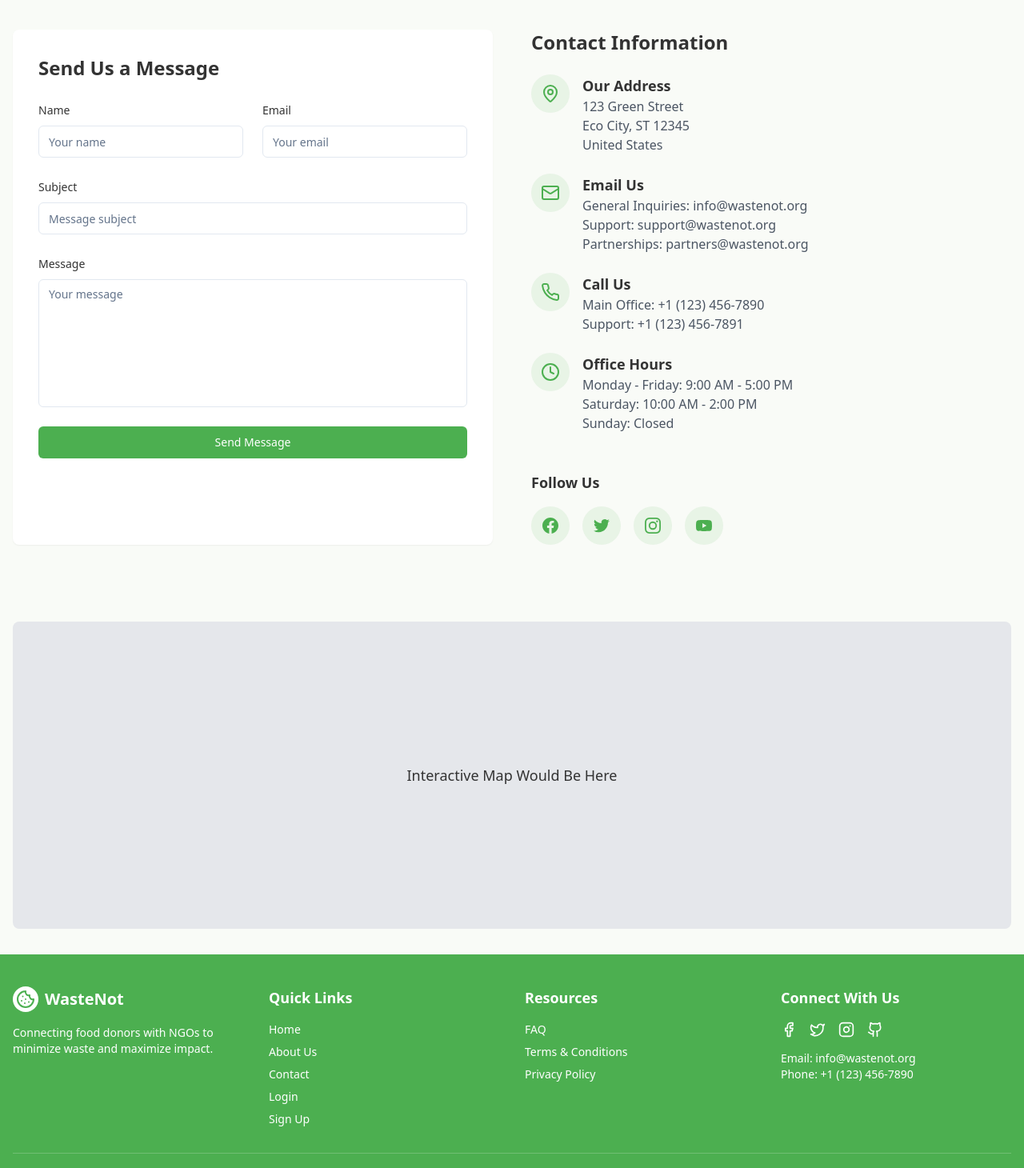
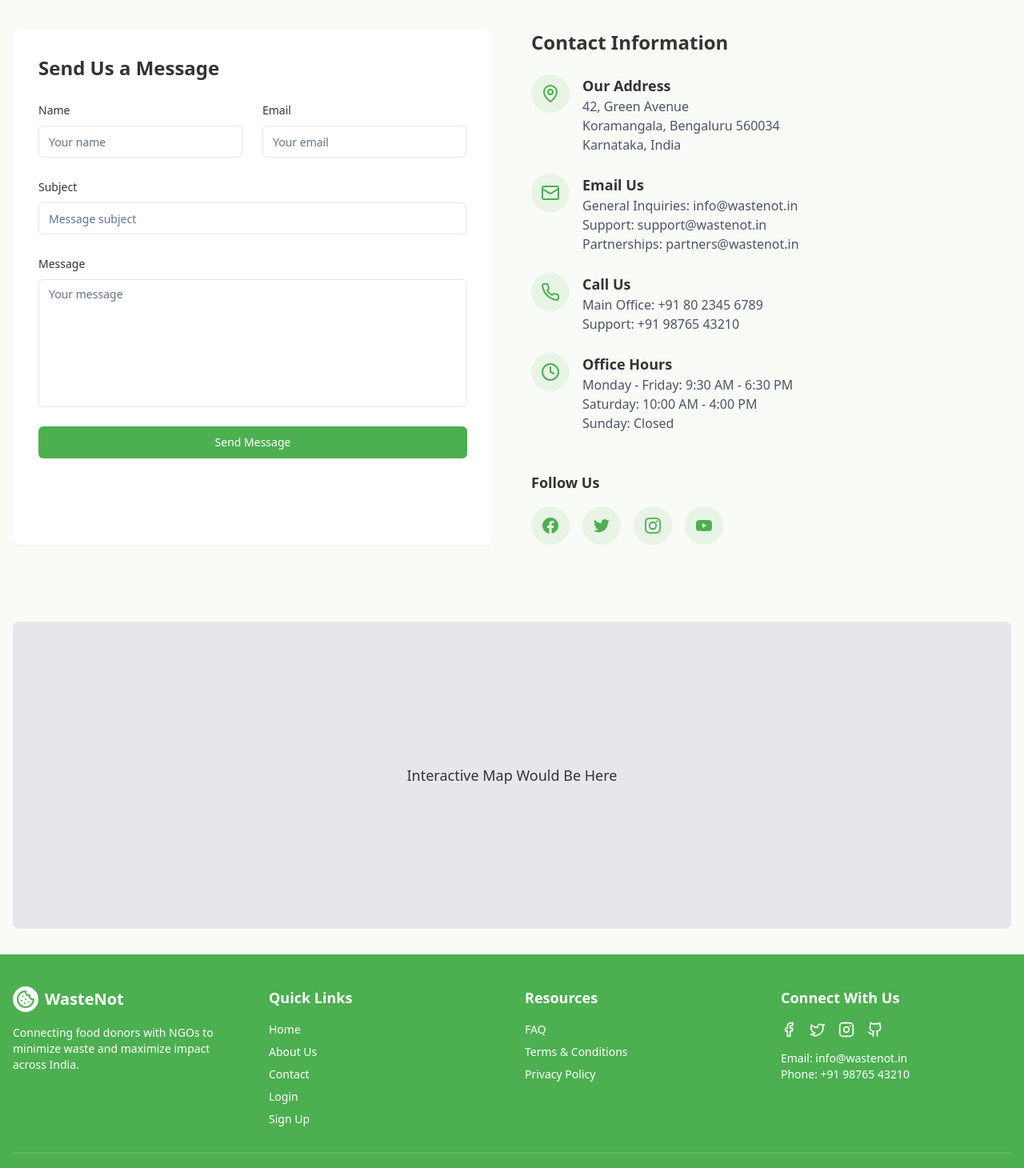
Before and after one commit to mahekraigagla/food-rescue-platform, a React (Vite) app: page /contact in a window 1280 px wide. Shown: the part 380-1840 px from the top of the page at 80% size. Built offline with nearby package versions, Linux system fonts and the light colour scheme.

Commit message:
Refactor: Update contact information

```diff
--- a/src/components/Footer.tsx
+++ b/src/components/Footer.tsx
@@ -32,7 +32,7 @@ const Footer = () => {
               <span className="text-xl font-bold">WasteNot</span>
             </Link>
             <p className="text-sm">
-              Connecting food donors with NGOs to minimize waste and maximize impact.
+              Connecting food donors with NGOs to minimize waste and maximize impact across India.
             </p>
           </div>
           <div className="col-span-1">
@@ -86,8 +86,8 @@ const Footer = () => {
               </a>
             </div>
             <p className="text-sm">
-              Email: info@wastenot.org<br />
-              Phone: +1 (123) 456-7890
+              Email: info@wastenot.in<br />
+              Phone: +91 98765 43210
             </p>
           </div>
         </div>
--- a/src/pages/Contact.tsx
+++ b/src/pages/Contact.tsx
@@ -1,3 +1,4 @@
+
 import React from 'react';
 import { useForm } from 'react-hook-form';
 import { zodResolver } from '@hookform/resolvers/zod';
@@ -153,9 +154,9 @@ const Contact = () => {
                   <div>
                     <h3 className="font-bold text-lg">Our Address</h3>
                     <p className="text-gray-600">
-                      123 Green Street<br />
-                      Eco City, ST 12345<br />
-                      United States
+                      42, Green Avenue<br />
+                      Koramangala, Bengaluru 560034<br />
+                      Karnataka, India
                     </p>
                   </div>
                 </div>
@@ -167,9 +168,9 @@ const Contact = () => {
                   <div>
                     <h3 className="font-bold text-lg">Email Us</h3>
                     <p className="text-gray-600">
-                      General Inquiries: info@wastenot.org<br />
-                      Support: support@wastenot.org<br />
-                      Partnerships: partners@wastenot.org
+                      General Inquiries: info@wastenot.in<br />
+                      Support: support@wastenot.in<br />
+                      Partnerships: partners@wastenot.in
                     </p>
                   </div>
                 </div>
@@ -181,8 +182,8 @@ const Contact = () => {
                   <div>
                     <h3 className="font-bold text-lg">Call Us</h3>
                     <p className="text-gray-600">
-                      Main Office: +1 (123) 456-7890<br />
-                      Support: +1 (123) 456-7891
+                      Main Office: +91 80 2345 6789<br />
+                      Support: +91 98765 43210
                     </p>
                   </div>
                 </div>
@@ -194,8 +195,8 @@ const Contact = () => {
                   <div>
                     <h3 className="font-bold text-lg">Office Hours</h3>
                     <p className="text-gray-600">
-                      Monday - Friday: 9:00 AM - 5:00 PM<br />
-                      Saturday: 10:00 AM - 2:00 PM<br />
+                      Monday - Friday: 9:30 AM - 6:30 PM<br />
+                      Saturday: 10:00 AM - 4:00 PM<br />
                       Sunday: Closed
                     </p>
                   </div>
```
